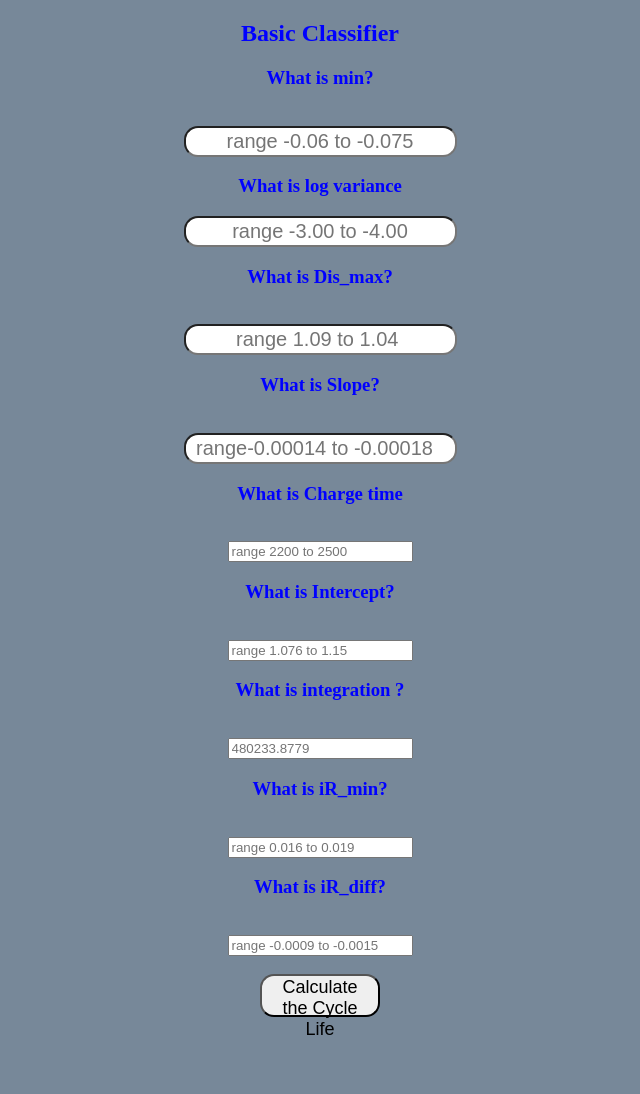
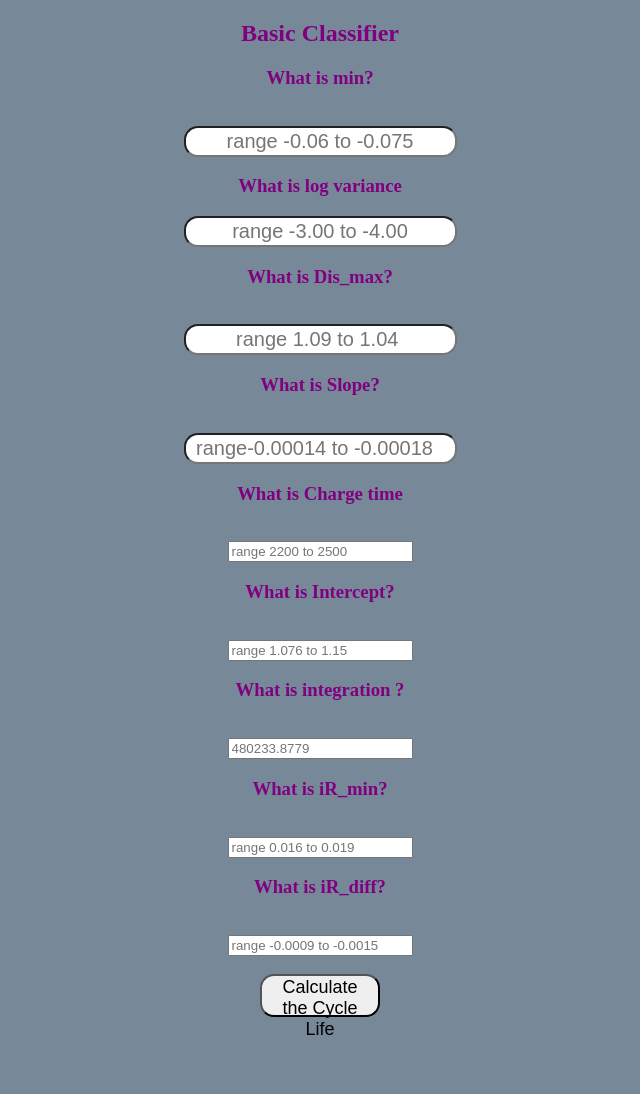
Before and after one commit to AzharQ1/abc, a Flask app: page / in a window 1280 px wide. Shown: the whole page, without its empty margins (320-960 px from the left). Run offline with Flask 2, Linux system fonts and the light colour scheme; parts of the project's set-up code (start-up, migrations or seed data) failed here and were passed over.

Commit message:
Update index.html

```diff
--- a/templates/index.html
+++ b/templates/index.html
@@ -9,8 +9,8 @@
 
 <body>
 
-    <div style="color:blue">
-        <form action="{{ url_for('predict')}}" method="post">
+    <div style="color:purple">
+        <form method="post">
             <h2>Basic Classifier</h2>
             <h3>What is min?</h3><br><input id="first" name="min1" placeholder="range -0.06 to -0.075" required="required">
             <h3>What is log variance</h3><input id="second" name="log10_Var100_10" placeholder="range -3.00 to -4.00" required="required">
```
